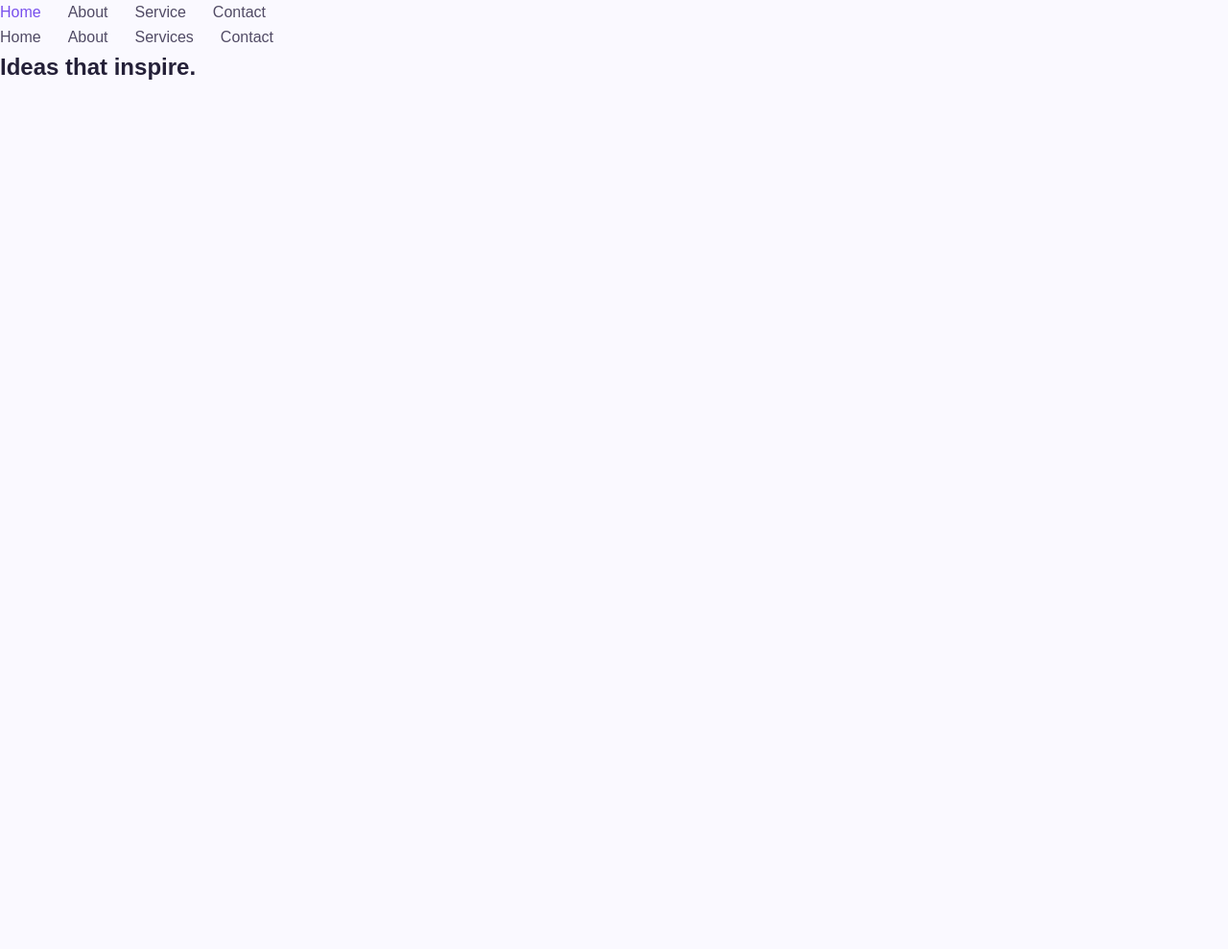
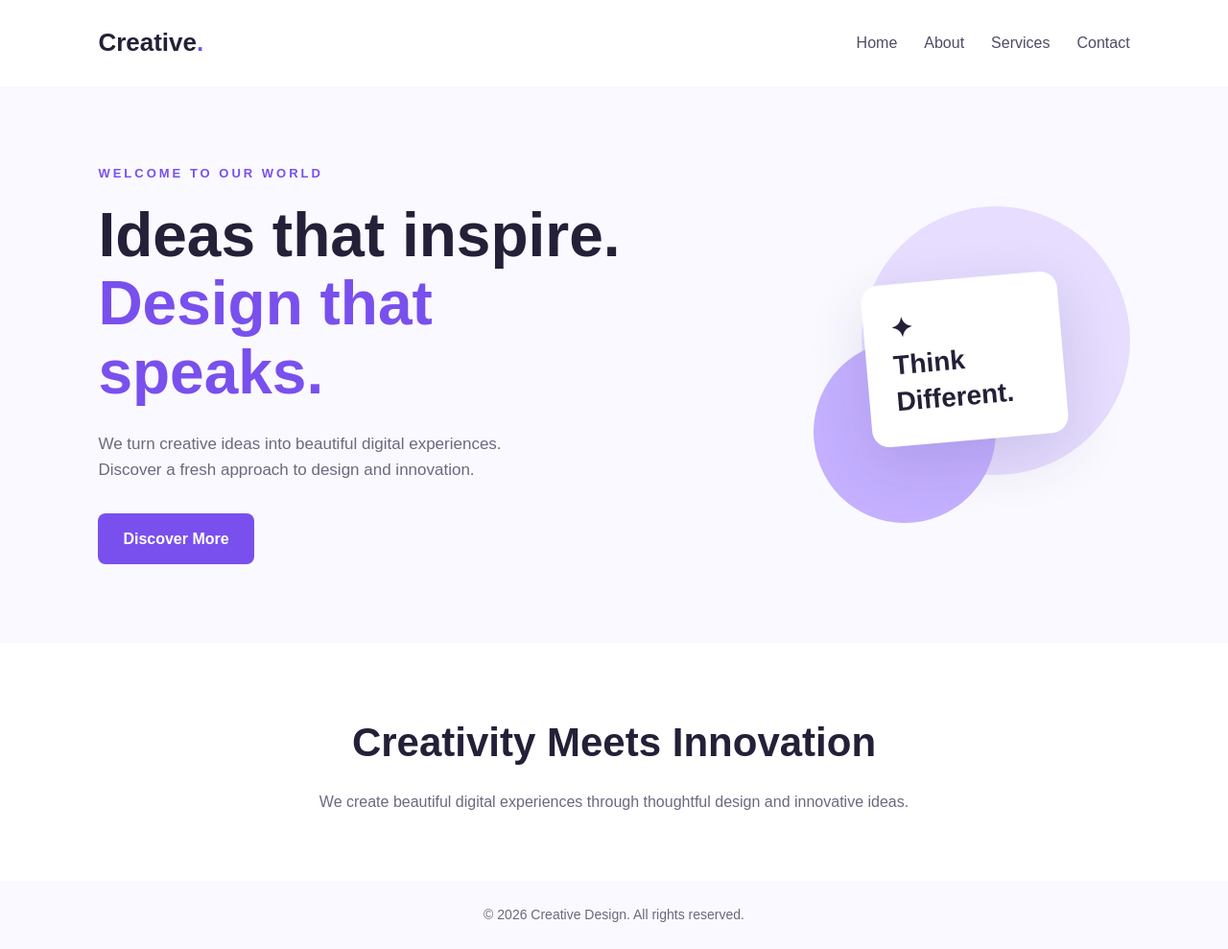
Before and after one commit to Shibana1012/my-static-website, a plain HTML site: page index.html in a window 1280 px wide. Shown: the whole page at 96% size. Before the commit the page ends 800 px from the top, so only its background shows below. Drawn offline with Linux system fonts and the light colour scheme.

Commit message:
Refactor HTML structure and improve navigation

```diff
--- a/index.html
+++ b/index.html
@@ -7,32 +7,61 @@
   <title>Creative Design</title>
   <link rel="stylesheet" href="style.css">
 </head>
+<body>
 
-<link rel="stylesheet" href="style.css">
-
-
-<body>
+  <header class="navbar">
+    <a href="index.html" class="logo">Creative<span>.</span></a>
 
     <nav>
       <a href="index.html">Home</a>
       <a href="about.html">About</a>
-  <a href="service.html">Service</a>
+      <a href="service.html">Services</a>
       <a href="contact.html">Contact</a>
     </nav>
+  </header>
 
+  <main>
+    <section class="hero" id="home">
+      <div class="hero-content">
+        <p class="eyebrow">WELCOME TO OUR WORLD</p>
 
-  <!-- KEEP ALL YOUR EXISTING HTML CODE HERE -->
+        <h1>
+          Ideas that inspire.<br>
+          <span>Design that speaks.</span>
+        </h1>
 
-  <nav>
-    <a href="#home">Home</a>
-    <a href="#about">About</a>
-    <a href="#services">Services</a>
-    <a href="#contact">Contact</a>
-  </nav>
+        <p class="description">
+          We turn creative ideas into beautiful digital experiences.
+          Discover a fresh approach to design and innovation.
+        </p>
 
-  <section id="home">
-    <h1>Ideas that inspire.</h1>
+        <a href="about.html" class="button">Discover More</a>
+      </div>
+
+      <div class="hero-art">
+        <div class="circle circle-one"></div>
+        <div class="circle circle-two"></div>
+
+        <div class="art-card">
+          ✦<br>
+          Think<br>
+          Different.
+        </div>
+      </div>
     </section>
+
+    <section class="about" id="about">
+      <h2>Creativity Meets Innovation</h2>
+      <p>
+        We create beautiful digital experiences through thoughtful design
+        and innovative ideas.
+      </p>
+    </section>
+  </main>
+
+  <footer>
+    © 2026 Creative Design. All rights reserved.
+  </footer>
 
 </body>
 </html>
```
Lines whose indentation alone changed are shown as unchanged.
